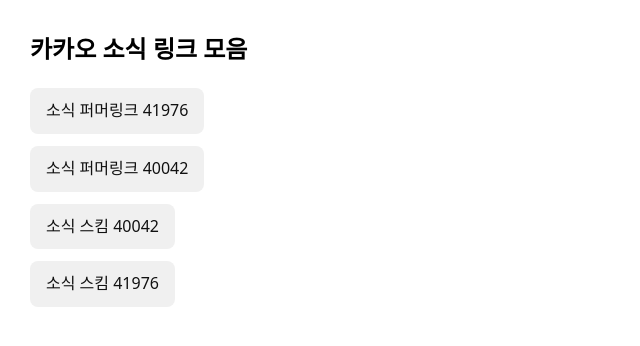
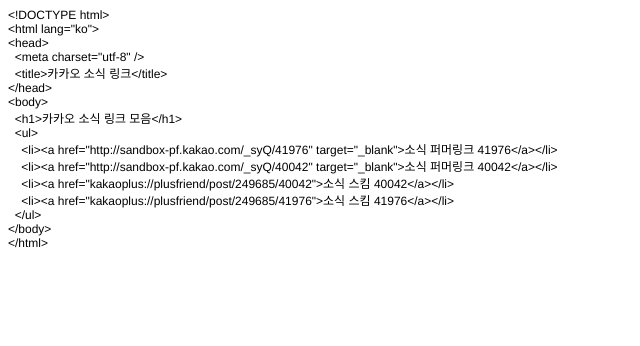
Before and after one commit to Hanna-j/link-test, a plain HTML site: page index.html in a window 1280 px wide. Shown: the whole page, without its empty margins (0-640 px from the left). Drawn offline with Linux system fonts and the light colour scheme.

Commit message:
Add files via upload

```diff
--- a/index.html
+++ b/index.html
@@ -1,24 +1,31 @@
-<!DOCTYPE html>
-<html lang="ko">
+<!DOCTYPE html PUBLIC "-//W3C//DTD HTML 4.01//EN" "http://www.w3.org/TR/html4/strict.dtd">
+<html>
 <head>
-  <meta charset="utf-8">
-  <title>카카오 소식 링크</title>
-  <style>
-    body { font-family: system-ui, -apple-system, Segoe UI, Roboto, sans-serif; margin: 30px; line-height: 1.6; }
-    h1 { font-size: 24px; margin-bottom: 20px; }
-    ul { list-style: none; padding: 0; }
-    li { margin: 12px 0; }
-    a { display: inline-block; padding: 10px 16px; border-radius: 8px; background: #f0f0f0; text-decoration: none; color: #111; }
-    a:hover { background: #e0e0e0; }
+  <meta http-equiv="Content-Type" content="text/html; charset=utf-8">
+  <meta http-equiv="Content-Style-Type" content="text/css">
+  <title></title>
+  <meta name="Generator" content="Cocoa HTML Writer">
+  <meta name="CocoaVersion" content="2487.4">
+  <style type="text/css">
+    p.p1 {margin: 0.0px 0.0px 0.0px 0.0px; font: 12.0px Helvetica}
   </style>
 </head>
 <body>
-  <h1>카카오 소식 링크 모음</h1>
-  <ul>
-    <li><a href="http://sandbox-pf.kakao.com/_syQ/41976" target="_blank">소식 퍼머링크 41976</a></li>
-    <li><a href="http://sandbox-pf.kakao.com/_syQ/40042" target="_blank">소식 퍼머링크 40042</a></li>
-    <li><a href="kakaoplus://plusfriend/post/249685/40042">소식 스킴 40042</a></li>
-    <li><a href="kakaoplus://plusfriend/post/249685/41976">소식 스킴 41976</a></li>
-  </ul>
+<p class="p1">&lt;!DOCTYPE html&gt;</p>
+<p class="p1">&lt;html lang="ko"&gt;</p>
+<p class="p1">&lt;head&gt;</p>
+<p class="p1"><span class="Apple-converted-space">  </span>&lt;meta charset="utf-8" /&gt;</p>
+<p class="p1"><span class="Apple-converted-space">  </span>&lt;title&gt;카카오 소식 링크&lt;/title&gt;</p>
+<p class="p1">&lt;/head&gt;</p>
+<p class="p1">&lt;body&gt;</p>
+<p class="p1"><span class="Apple-converted-space">  </span>&lt;h1&gt;카카오 소식 링크 모음&lt;/h1&gt;</p>
+<p class="p1"><span class="Apple-converted-space">  </span>&lt;ul&gt;</p>
+<p class="p1"><span class="Apple-converted-space">    </span>&lt;li&gt;&lt;a href="http://sandbox-pf.kakao.com/_syQ/41976" target="_blank"&gt;소식 퍼머링크 41976&lt;/a&gt;&lt;/li&gt;</p>
+<p class="p1"><span class="Apple-converted-space">    </span>&lt;li&gt;&lt;a href="http://sandbox-pf.kakao.com/_syQ/40042" target="_blank"&gt;소식 퍼머링크 40042&lt;/a&gt;&lt;/li&gt;</p>
+<p class="p1"><span class="Apple-converted-space">    </span>&lt;li&gt;&lt;a href="kakaoplus://plusfriend/post/249685/40042"&gt;소식 스킴 40042&lt;/a&gt;&lt;/li&gt;</p>
+<p class="p1"><span class="Apple-converted-space">    </span>&lt;li&gt;&lt;a href="kakaoplus://plusfriend/post/249685/41976"&gt;소식 스킴 41976&lt;/a&gt;&lt;/li&gt;</p>
+<p class="p1"><span class="Apple-converted-space">  </span>&lt;/ul&gt;</p>
+<p class="p1">&lt;/body&gt;</p>
+<p class="p1">&lt;/html&gt;</p>
 </body>
 </html>
```
